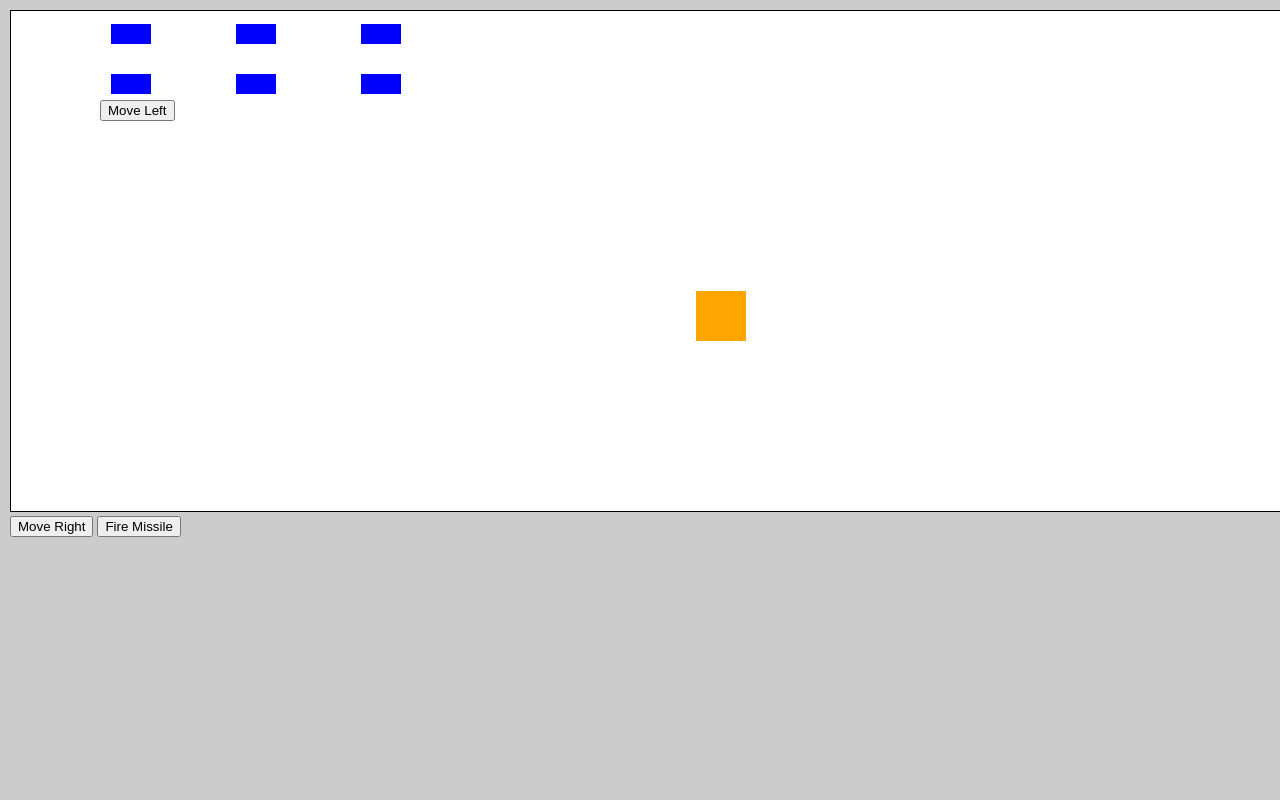
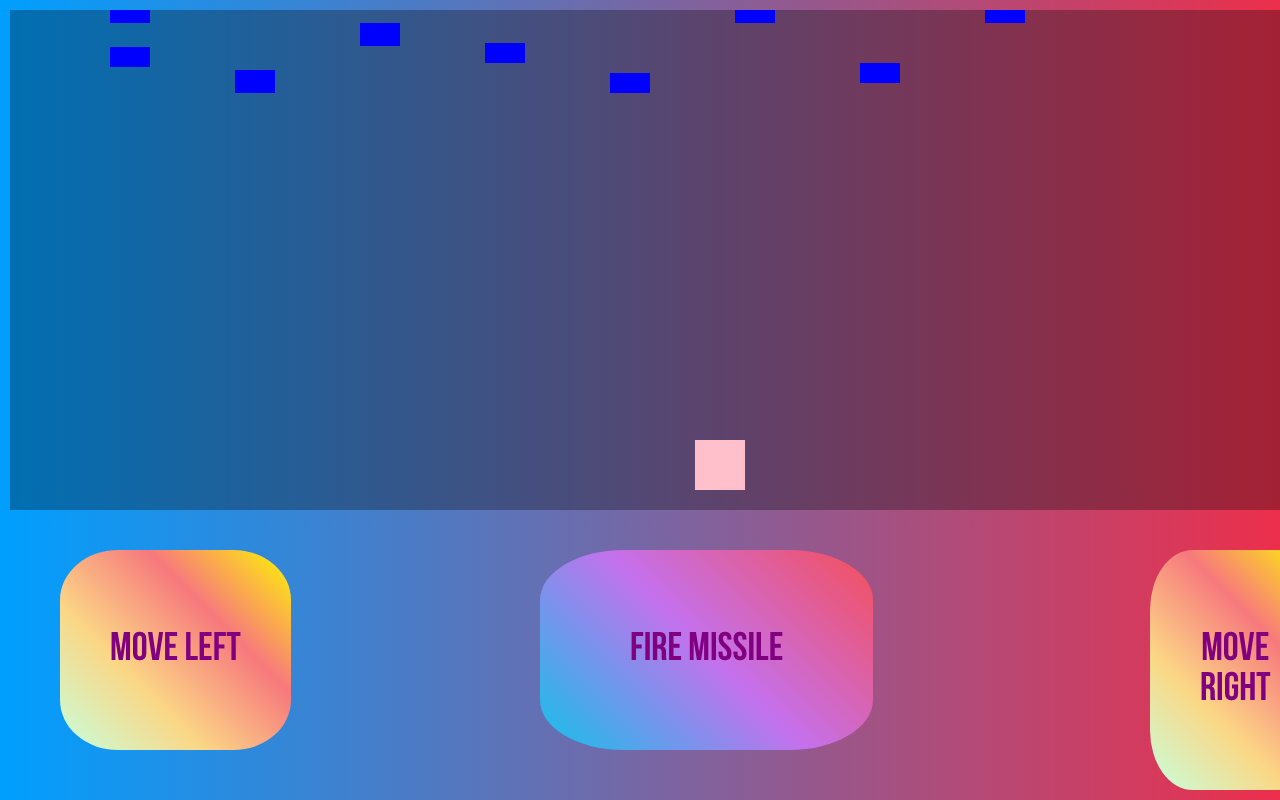
Before and after one commit to ama-sdlc/amahome, a plain HTML site: page index.html in a window 1280 px wide. Shown: the top 800 px of the page. Drawn offline with Linux system fonts and the light colour scheme.

Commit message:
Add files via upload

```diff
--- a/index.html
+++ b/index.html
@@ -2,28 +2,39 @@
 <html>
 <head>
 <style>
-body{ margin:10px; background:#CCC; }
-#my_canvas{ background:#FFF; border:#000 1px solid; }
+body{ margin:10px; background:linear-gradient(90deg, #009FFF , #ec2F4B ); }
+#my_canvas{ background:rgba(0, 0, 0, 0.3); border:linear-gradient(90deg, #ec2F4B , #009FFF ) 1px solid; }
+
+
 </style>
 <script>
 function initCanvas(){
     var ctx = document.getElementById('my_canvas').getContext('2d');
     var cW = ctx.canvas.width, cH = ctx.canvas.height;
-    var enemies = [ {"id":"enemy1","x":100,"y":-20,"w":40,"h":20},
+    var enemies = [ {"id":"enemy1","x":100,"y":-46,"w":40,"h":20},
                     {"id":"enemy2","x":225,"y":-20,"w":40,"h":20},
-                    {"id":"enemy3","x":350,"y":-20,"w":40,"h":20},
-                    {"id":"enemy4","x":100,"y":-70,"w":40,"h":20},
-                    {"id":"enemy5","x":225,"y":-70,"w":40,"h":20},
-                    {"id":"enemy6","x":350,"y":-70,"w":40,"h":20}
+                    {"id":"enemy3","x":350,"y":-67,"w":40,"h":20},
+                    {"id":"enemy4","x":100,"y":-90,"w":40,"h":20},
+                    {"id":"enemy5","x":225,"y":-23,"w":40,"h":20},
+                    {"id":"enemy6","x":350,"y":-70,"w":40,"h":20},
+                    {"id":"enemy7","x":475,"y":-50,"w":40,"h":20},
+                    {"id":"enemy8","x":600,"y":-20,"w":40,"h":20},
+                    {"id":"enemy9","x":725,"y":-90,"w":40,"h":20},
+                    {"id":"enemy10","x":850,"y":-30,"w":40,"h":20},
+                    {"id":"enemy11","x":975,"y":-90,"w":40,"h":20},
+                    {"id":"enemy12","x":1100,"y":-140,"w":40,"h":20},
     ];
     function renderEnemies(){
         for(var i = 0; i < enemies.length; i++){
             ctx.fillStyle = "blue";
             ctx.fillRect(enemies[i].x, enemies[i].y+=.5, enemies[i].w, enemies[i].h);
+               if(enemies.y <= 100){ // If a missile goes past the canvas boundaries, remove it
+                    document.getElementById('status').innerHTML = "Ducks "+ en + " enemies left"; // Splice that missile out of the missiles array
+                }
         }
     }
     function Launcher(){
-        this.y = 280, this.x = cW*.5-25, this.w = 50, this.h = 50, this.dir, this.bg="orange", this.missiles = [];
+        this.y = 430, this.x = cW*.5-25, this.w = 50, this.h = 50, this.dir, this.bg="pink", this.missiles = [];
         this.render = function(){
             if(this.dir == 'left'){
                 this.x-=5;
@@ -52,9 +63,11 @@ function initCanvas(){
             for(var i = 0; i < enemies.length; i++){
                 var e = enemies[i];
                 if(m.x+m.w >= e.x && m.x <= e.x+e.w && m.y >= e.y && m.y <= e.y+e.h){
+
                     this.missiles.splice(this.missiles[mi],1); // Remove the missile
                     enemies.splice(i,1); // Remove the enemy that the missile hit
-                    document.getElementById('status').innerHTML = "You destroyed "+ e.id;
+               //     for(var en = 0; en < enemies.length; en++);
+                    document.getElementById('status').innerHTML = "You've eliminated " + (12-enemies.length);//e.id;
                 }
             }
         }
@@ -103,13 +116,89 @@ window.addEventListener('load', function(event) {
 </body>
 
     <style>
+          @font-face {
+    font-family: 'Bebas'; /*a name to be used later*/
+    src: url('BebasBold.otf'); /*URL to font*/
+}
         #left_btn {
-            position: absolute;
-            top: 100px;
-            left: 100px;
+            background-image: linear-gradient(45deg,
+                    #c6ffdd,
+                    #fbd786,
+                    #f7797d,
+                    #FFF800);
+  border: none;
+    font-family: 'Bebas';
+  color: purple;
+
+    border-radius: 25%;
+  padding: 80px 50px;
+  text-align: center;
+  font-size: 40px;
+  cursor: pointer;
+       position:absolute;
+    transition: .5s ease;
+    top: 550px;
+    left: 60px;
+        }
+        #right_btn {
+            background-image: linear-gradient(45deg,
+                    #c6ffdd,
+                    #fbd786,
+                    #f7797d,
+                    #FFF800);
+  border: none;
+    font-family: 'Bebas';
+  color: purple;
+
+    border-radius: 25%;
+  padding: 80px 50px;
+  text-align: center;
+  font-size: 40px;
+  cursor: pointer;
+       position:absolute;
+    transition: .5s ease;
+    top: 550px;
+    left: 1150px;
+        }
+        #fire_btn {
+            background-image: linear-gradient(45deg,
+                    #12c2e9,
+                    #c471ed,
+                #f64f59
+);
+  border: none;
+    font-family: 'Bebas';
+  color: purple;
+
+    border-radius: 25%;
+  padding: 80px 90px;
+  text-align: center;
+  font-size: 40px;
+  cursor: pointer;
+       position:absolute;
+    transition: .5s ease;
+    top: 550px;
+    left: 540px;
+        }
+        h3{
+
+  border: none;
+    font-family: 'Bebas';
+  color: orange;
+
+    border-radius: 25%;
+  padding: 80px 50px;
+  text-align: center;
+  font-size: 40px;
+  cursor: pointer;
+       position:absolute;
+    transition: .5s ease;
+    top: -100px;
+    left: 500px;
+
         }
     </style>
 
-    <iframe src="audio.mp3" allow="autoplay" style="display:none" id="iframeAudio" >
+       <iframe src="audio.mp3" allow="autoplay" style="display:none" id="iframeAudio" >
     </iframe>
 </html>
```
Also changed, not shown: BebasBold.otf (added).
